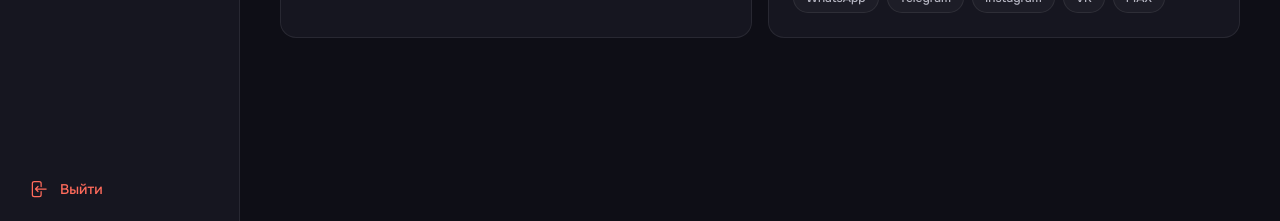
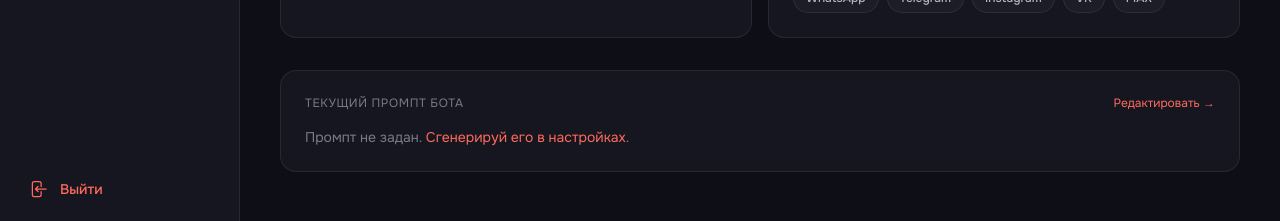
Before and after one commit to slayer-tech/ai-chat-bot, a Next.js app in the folder frontend/: page /dashboard in a window 1280 px wide. Shown: the part 579-800 px from the top of the page. Built offline with nearby package versions, Linux system fonts and the light colour scheme; no server answers; sample sign-in values are in the browser's storage.

Commit message:
feat: show system prompt on dashboard + editable in settings
- Dashboard now displays current system_prompt with link to edit
- Settings: generated prompt textarea is now editable
- Added 'Save prompt' button for manual prompt edits

```diff
--- a/frontend/src/app/dashboard/page.tsx
+++ b/frontend/src/app/dashboard/page.tsx
@@ -99,6 +99,7 @@ export default function DashboardPage() {
   const { user, logout, token } = useAuth();
   const router = useRouter();
   const [stats, setStats] = useState<DashboardStats | null>(null);
+  const [settings, setSettings] = useState<Record<string, any>>({});
   const [loading, setLoading] = useState(true);
   const [botPaused, setBotPaused] = useState(false);
   const [paywallOpen, setPaywallOpen] = useState(false);
@@ -118,6 +119,10 @@ export default function DashboardPage() {
     api
       .dashboard()
       .then(setStats)
+      .catch(() => {});
+    api
+      .settings()
+      .then(setSettings)
       .catch(() => {})
       .finally(() => setLoading(false));
   }, [token]);
@@ -284,7 +289,7 @@ export default function DashboardPage() {
             </div>
 
             {/* Bot status + Channels */}
-            <div className="grid md:grid-cols-2 gap-4">
+            <div className="grid md:grid-cols-2 gap-4 mb-8">
               <div className="card p-6">
                 <p className="text-xs uppercase tracking-wider text-muted mb-4">Статус бота</p>
                 <div className="flex items-center gap-3">
@@ -314,6 +319,30 @@ export default function DashboardPage() {
                 </div>
               </div>
             </div>
+
+            {/* System Prompt */}
+            <div className="card p-6">
+              <div className="flex items-center justify-between mb-4">
+                <p className="text-xs uppercase tracking-wider text-muted">Текущий промпт бота</p>
+                <Link
+                  href="/dashboard/settings"
+                  className="text-xs text-accent hover:text-accent-hover transition-colors"
+                >
+                  Редактировать →
+                </Link>
+              </div>
+              {settings.system_prompt ? (
+                <div className="bg-void border border-border rounded-xl px-4 py-3 max-h-48 overflow-y-auto">
+                  <p className="text-xs text-text-secondary whitespace-pre-wrap font-mono leading-relaxed">
+                    {settings.system_prompt}
+                  </p>
+                </div>
+              ) : (
+                <p className="text-sm text-muted">
+                  Промпт не задан. <Link href="/dashboard/settings" className="text-accent">Сгенерируй его в настройках</Link>.
+                </p>
+              )}
+            </div>
           </>
         )}
       </main>
--- a/frontend/src/app/dashboard/settings/page.tsx
+++ b/frontend/src/app/dashboard/settings/page.tsx
@@ -367,13 +367,36 @@ export default function SettingsPage() {
 
                 {generatedPrompt && (
                   <div className="mt-5">
-                    <p className="text-xs uppercase tracking-wider text-muted mb-2">Сгенерированный промпт</p>
+                    <p className="text-xs uppercase tracking-wider text-muted mb-2">Промпт бота (можно редактировать вручную)</p>
                     <textarea
-                      readOnly
                       value={generatedPrompt}
-                      rows={8}
-                      className="w-full bg-void border border-border rounded-xl px-4 py-3 text-xs text-text font-mono resize-none focus:outline-none"
+                      onChange={(e) => {
+                        setGeneratedPrompt(e.target.value);
+                        setSettings((s) => ({ ...s, system_prompt: e.target.value }));
+                      }}
+                      rows={10}
+                      className="w-full bg-void border border-border rounded-xl px-4 py-3 text-xs text-text font-mono resize-y focus:outline-none focus:border-accent transition-colors"
                     />
+                    <button
+                      onClick={async () => {
+                        setSaving(true);
+                        try {
+                          const res = await api.updateSettings({ system_prompt: generatedPrompt });
+                          setSettings(res);
+                          setSaved(true);
+                          setTimeout(() => setSaved(false), 2000);
+                        } catch (e) {
+                          alert("Ошибка сохранения промпта");
+                        } finally {
+                          setSaving(false);
+                        }
+                      }}
+                      disabled={saving}
+                      className="mt-3 btn-primary px-6"
+                    >
+                      {saving ? "Сохранение..." : "Сохранить промпт"}
+                    </button>
+                    {saved && <span className="text-sm text-green-400 ml-3">Сохранено!</span>}
                   </div>
                 )}
               </div>
```
